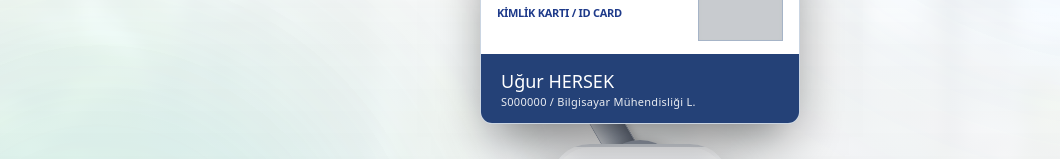
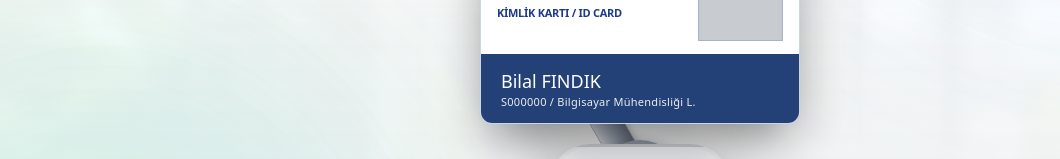
Before and after one commit to onuraydinozu/ozyegin, a Next.js app: page /yurtlar in a window 1280 px wide. Shown: the part 385-544 px from the top of the page, without its empty margins (0-1060 px from the left). Built offline with nearby package versions, Linux system fonts and the light colour scheme; grey boxes are pictures that could not be loaded.

Commit message:
Otomatik Senkronizasyon 🔄

```diff
--- a/src/components/features/DormAccessGate.tsx
+++ b/src/components/features/DormAccessGate.tsx
@@ -194,7 +194,7 @@ export default function DormAccessGate({ onUnlock }: { onUnlock: () => void }) {
 
               {/* Bottom Blue Section */}
               <div className="h-[35%] bg-[#244177] w-full px-5 py-3 flex flex-col justify-end text-white">
-                 <h3 className="font-medium text-[18px] leading-tight mb-0.5">Uğur HERSEK</h3>
+                 <h3 className="font-medium text-[18px] leading-tight mb-0.5">Bilal FINDIK</h3>
                  <p className="text-[11px] text-white/90 font-light tracking-wide">S000000 / Bilgisayar Mühendisliği L.</p>
               </div>
             </motion.div>
```
